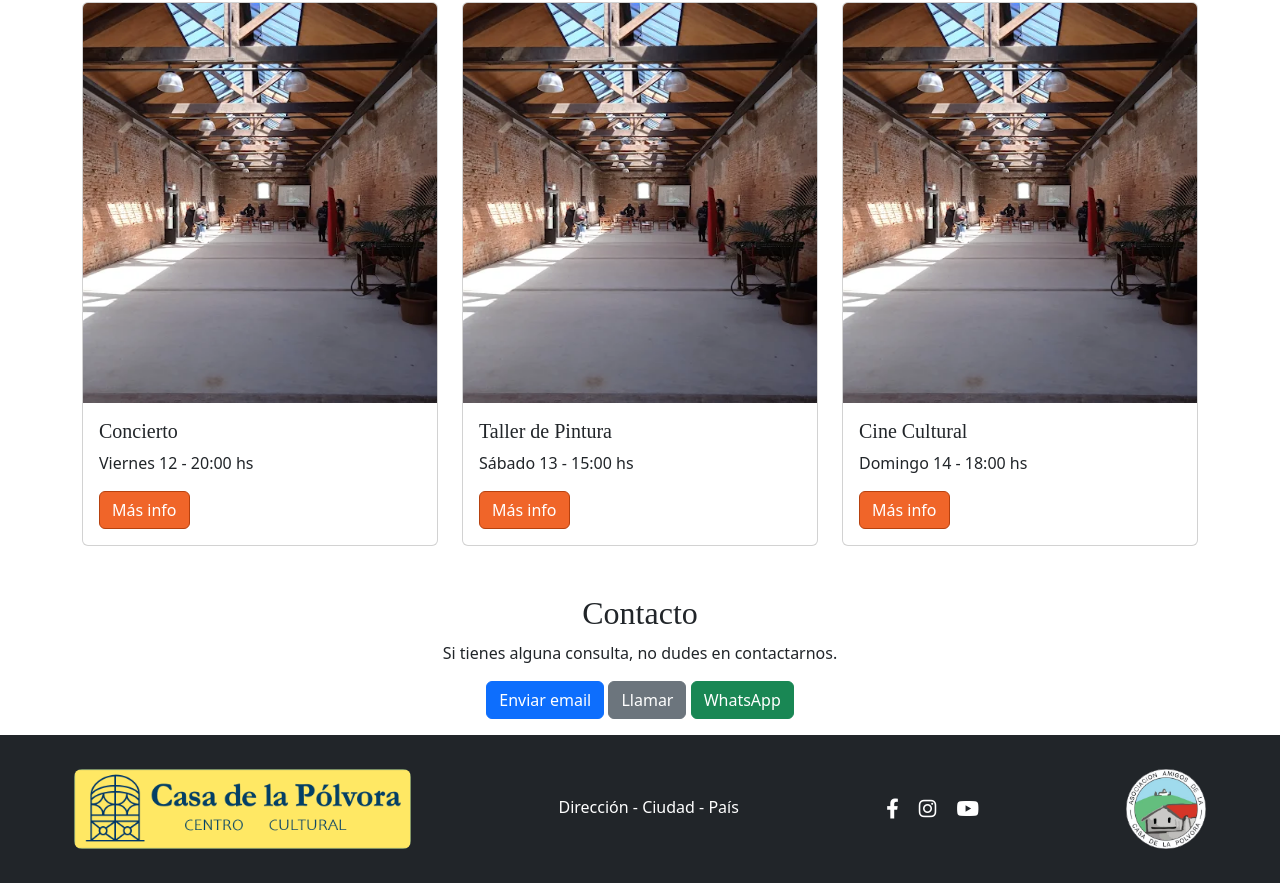
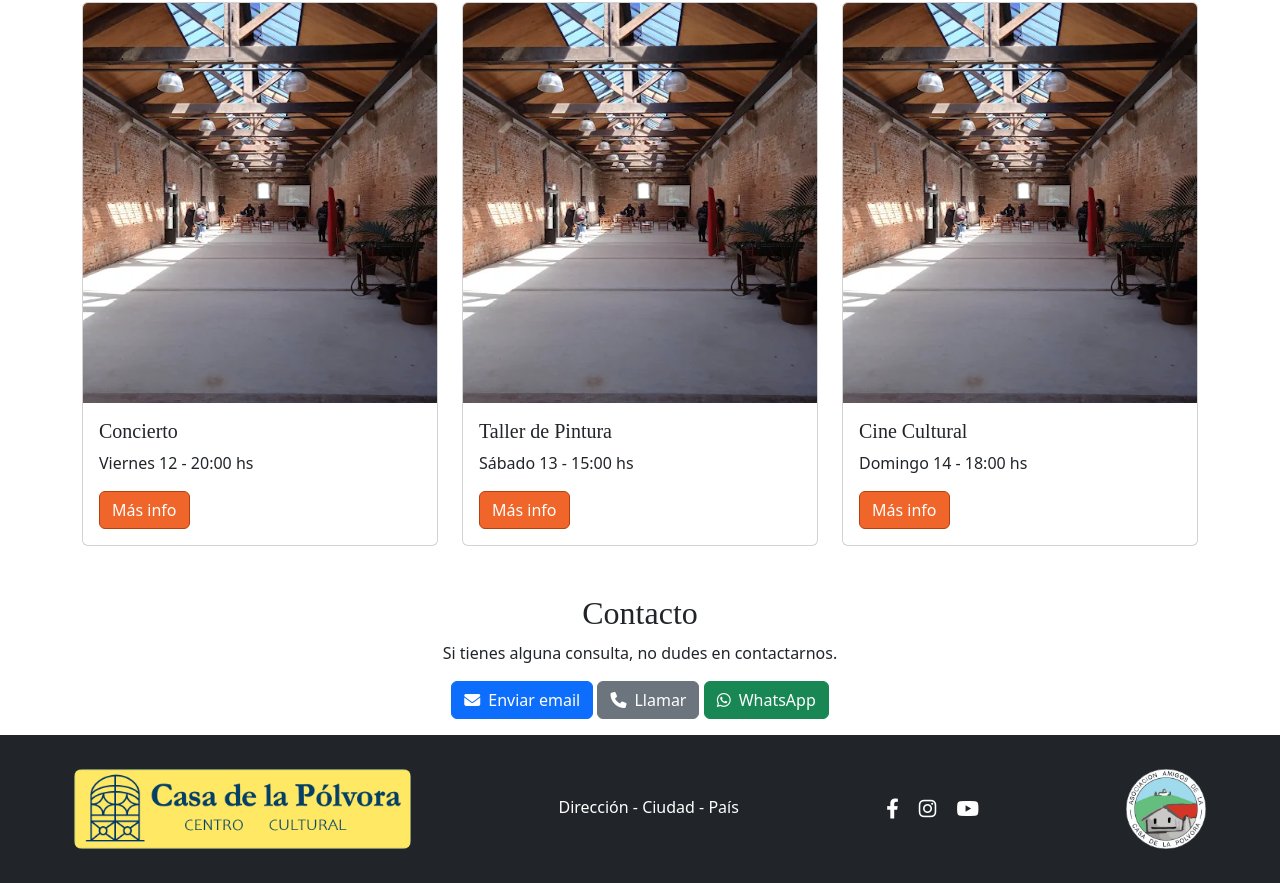
Before and after one commit to wjunes/proto-casa-polvora, a plain HTML site: page index.html in a window 1280 px wide. Shown: the part 2326-3209 px from the top of the page. Drawn offline with nearby package versions, Linux system fonts and the light colour scheme; files whose address does not match are found by name.

Commit message:
Agregado iconos en botones de contacto

```diff
--- a/index.html
+++ b/index.html
@@ -203,12 +203,17 @@
     <section class="container" id="contacto">
         <h2 class="text-center ">Contacto</h2>
         <p class="text-center">Si tienes alguna consulta, no dudes en contactarnos.</p>
-<div class="buttons">
-        <a href="mailto:info@casadelapolvora.com" class="btn btn-primary">Enviar email</a>
-        <a href="tel:+1234567890" class="btn btn-secondary">Llamar</a>
-        <a href="https://api.whatsapp.com/send?phone=59891941935"
-        class="btn btn-success" target="_blank">WhatsApp</a>
-</div>
+        <div class="buttons">
+            <a href="mailto:info@casadelapolvora.uy" class="btn btn-primary">
+                <i class="fas fa-envelope me-2"></i>Enviar email
+            </a>
+            <a href="tel:+1234567890" class="btn btn-secondary">
+                <i class="fas fa-phone me-2"></i>Llamar
+            </a>
+            <a href="https://api.whatsapp.com/send?phone=59891941935" class="btn btn-success" target="_blank">
+                <i class="fab fa-whatsapp me-2"></i>WhatsApp
+            </a>
+        </div>
 
     </section>
 
```
Also changed, not shown: 1 other file.
